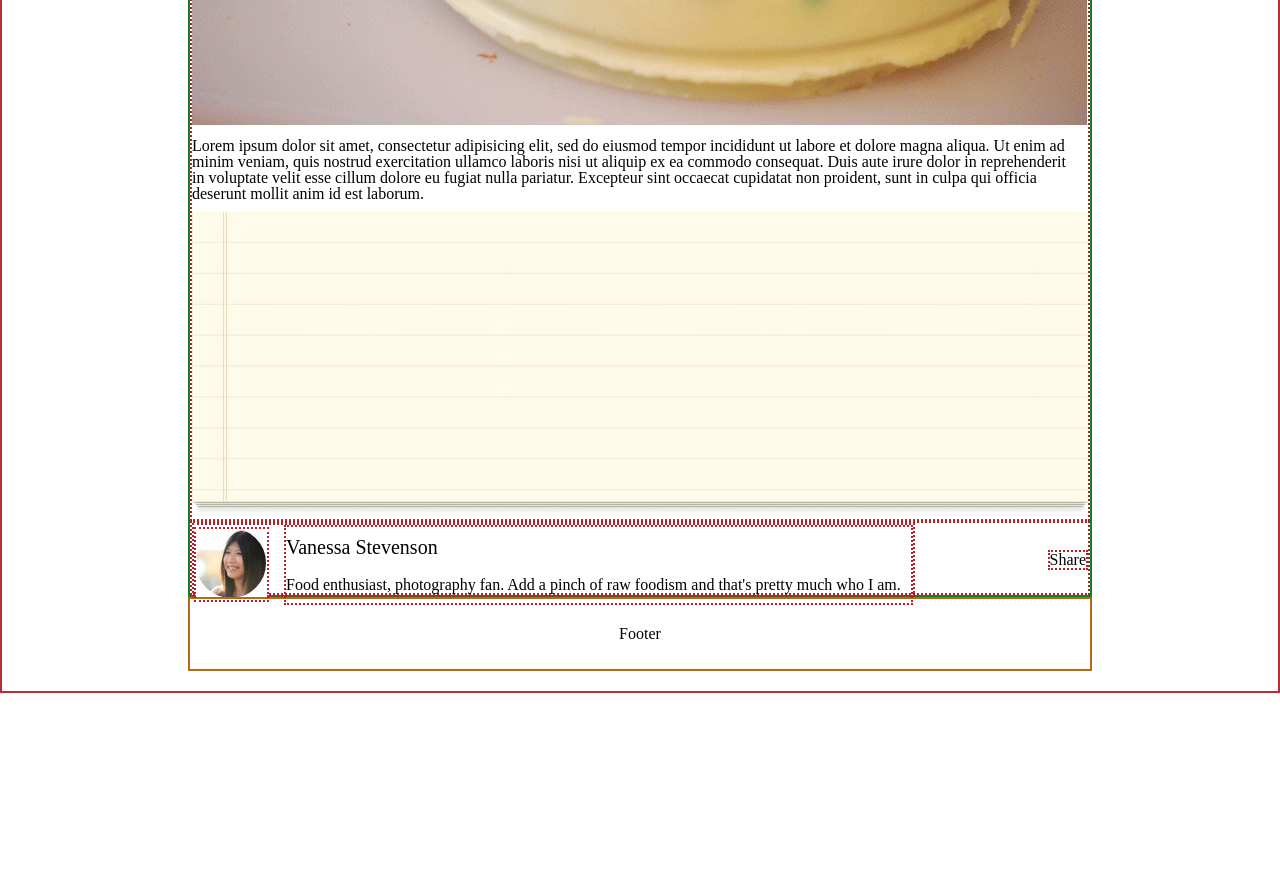
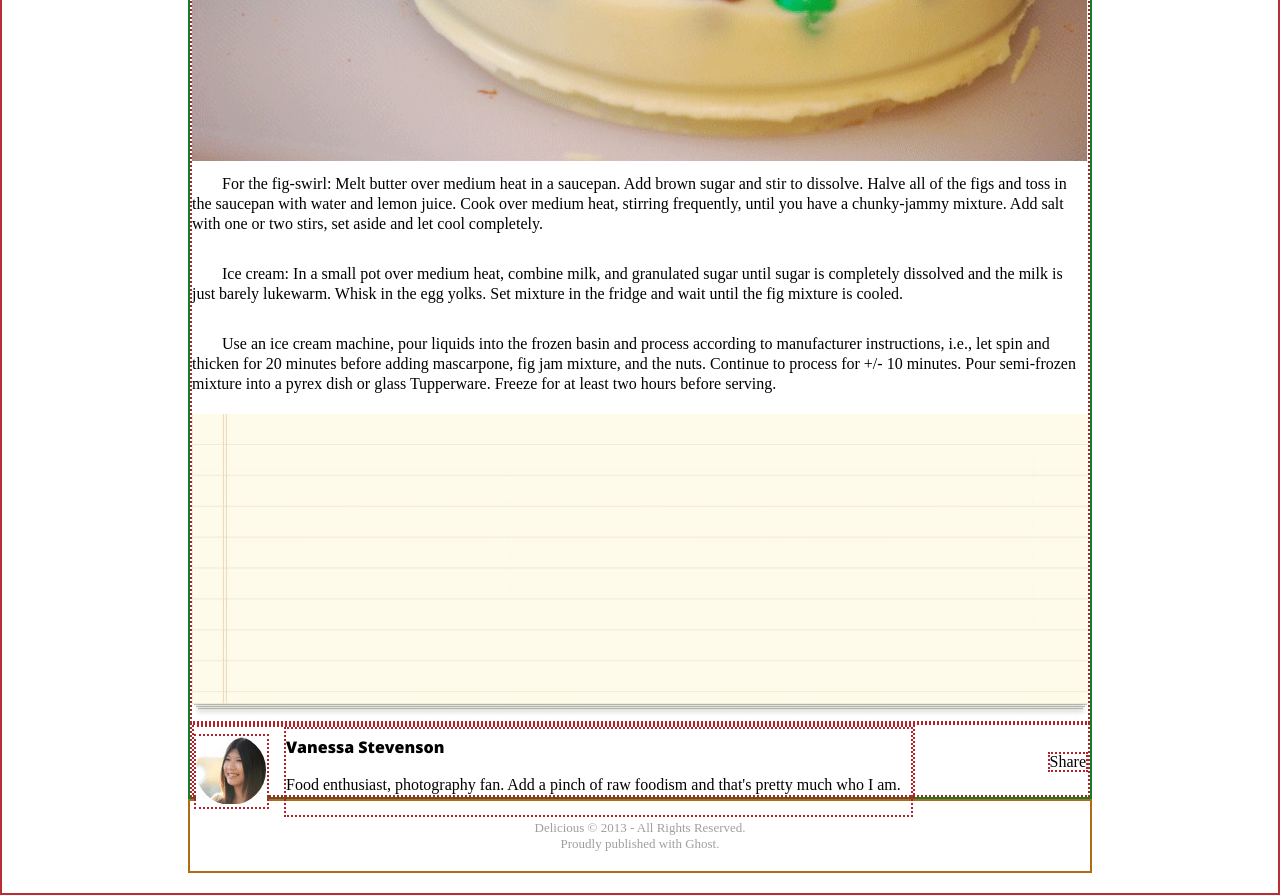
Before and after one commit to pmendoza72/chocolate-pizza, a plain HTML site: page index.html in a window 1280 px wide. Shown: the part 680-1575 px from the top of the page. Before the commit the page ends 1373 px from the top, so only its background shows below. Drawn offline with nearby package versions, Linux system fonts and the light colour scheme.

Commit message:
text added. spacing fixed.

```diff
--- a/index.html
+++ b/index.html
@@ -3,6 +3,7 @@
 <head>
   <title>Chocolate Pizza</title>
   <link rel="stylesheet" href="style.css">
+  <link href="https://fonts.googleapis.com/css?family=Open+Sans:400,800" rel="stylesheet">
 </head>
 <body>
   <header class="flex-container">
@@ -25,10 +26,12 @@
   </header>
   <main>
     <section>
-      <h2>Title: Chocolate Pizza</h2>
+      <h2>Chocolate Pizza</h2>
       <p class="print-icon"><img src="img/print-icon.png" alt="Print"></p>
       <img src="img/choco-pizza.png" alt="Chocolate Pizza">
-      <p>Lorem ipsum dolor sit amet, consectetur adipisicing elit, sed do eiusmod tempor incididunt ut labore et dolore magna aliqua. Ut enim ad minim veniam, quis nostrud exercitation ullamco laboris nisi ut aliquip ex ea commodo consequat. Duis aute irure dolor in reprehenderit in voluptate velit esse cillum dolore eu fugiat nulla pariatur. Excepteur sint occaecat cupidatat non proident, sunt in culpa qui officia deserunt mollit anim id est laborum.</p>
+      <p>For the fig-swirl: Melt butter over medium heat in a saucepan. Add brown sugar and stir to dissolve. Halve all of the figs and toss in the saucepan with water and lemon juice. Cook over medium heat, stirring frequently, until you have a chunky-jammy mixture. Add salt with one or two stirs, set aside and let cool completely.</p>
+      <p>Ice cream: In a small pot over medium heat, combine milk, and granulated sugar until sugar is completely dissolved and the milk is just barely lukewarm. Whisk in the egg yolks. Set mixture in the fridge and wait until the fig mixture is cooled.</p>
+      <p>Use an ice cream machine, pour liquids into the frozen basin and process according to manufacturer instructions, i.e., let spin and thicken for 20 minutes before adding mascarpone, fig jam mixture, and the nuts. Continue to process for +/- 10 minutes. Pour semi-frozen mixture into a pyrex dish or glass Tupperware. Freeze for at least two hours before serving.</p>
       <img src="img/list-bg.png" alt="Recipe">
     </section>
     <section class="flex-container">
@@ -38,7 +41,7 @@
             <img src="img/van-pic.png" alt="Vanessa Stevenson">
           </div>
           <div class="flex-item">
-            <h3>Vanessa Stevenson</h3>
+            <h5>Vanessa Stevenson</h5>
             <p>Food enthusiast, photography fan. Add a pinch of raw foodism and that's pretty much who I am.</p>
           </div>
         </div>
@@ -46,6 +49,7 @@
       <div class="flex-item">Share</div>
     </section>
   </main>
-  <footer>Footer</footer>
+  <footer>Delicious &copy; 2013 - All Rights Reserved.<br>
+    Proudly published with Ghost.</footer>
 </body>
 </html>
--- a/style.css
+++ b/style.css
@@ -20,6 +20,10 @@ main {
   border: 2px solid #117e29;
 }
 
+main p {
+  text-indent: 30px;
+}
+
 section {
   border: 2px dotted #b62029;
 }
@@ -32,37 +36,44 @@ footer {
   text-align: center;
   margin-bottom: 20px;
   height: 70px;
+  font-size: 13px;
+  color: #9f9fa1;
+  line-height: 16px;
 }
 
 h1, h2, h3, h4, h5 {
   margin: 10px 0;
+  font-family: 'Open Sans',sans-serif;
+  font-weight: bold;
 }
 
 h1 {
-  font-size: 28px;
+  font-size: 32px;
   margin-bottom: 20px;
 }
 
 h2 {
-  font-size: 24px;
+  font-size: 28px;
   margin-top: 40px;
   margin-bottom: 15px;
+  font-weight: extra-bold;
 }
 
 h3 {
+  font-size: 24px;
+}
+
+h4 {
   font-size: 20px;
 }
 
-h4 {
+h5 {
   font-size: 16px;
 }
 
-h5 {
-  font-size: 12px;
-}
-
 p {
-  padding: 10px 10px 10px 0;
+  padding: 10px 10px 20px 0;
+  line-height: 20px;
 }
 
 img {
@@ -115,3 +126,7 @@ img {
 .author div:first-child {
   margin-right: 15px;
 }
+
+.author p {
+  text-indent: 0;
+}
```
